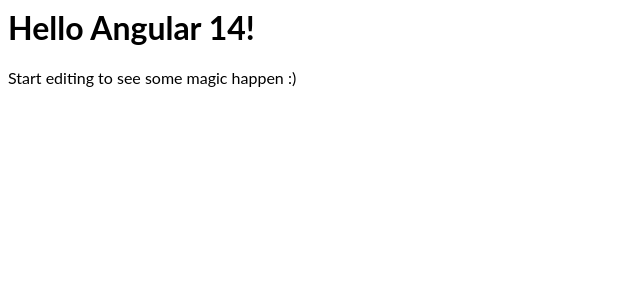
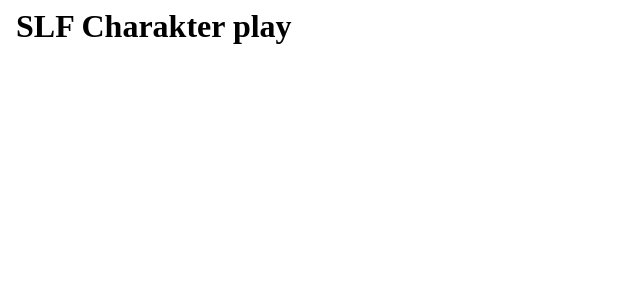
Before and after one commit to agonyx/Oberstufen-Projekt-DQM19, an Angular app: page / in a window 1280 px wide. Shown: the top 300 px of the page, without its empty margins (0-640 px from the left). Built offline with nearby package versions, Linux system fonts and the light colour scheme.

Commit message:
1 file modified

```diff
--- a/src/app/app.component.html
+++ b/src/app/app.component.html
@@ -1,4 +1,6 @@
-<hello name="{{ name }}"></hello>
-<p>
-  Start editing to see some magic happen :)
-</p>
+<head>
+</head>
+<body>
+  <h1>SLF Charakter play</h1>
+
+</body>
```
